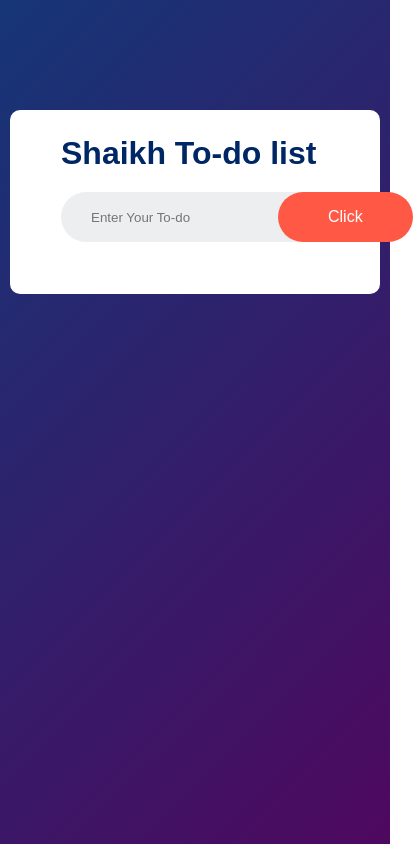
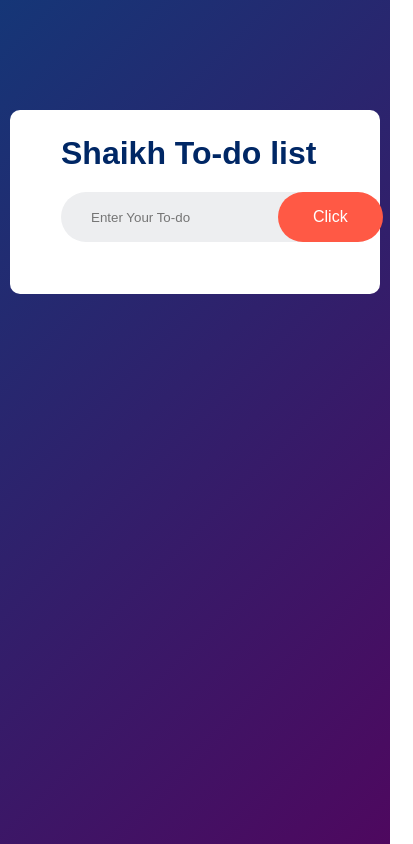
Before and after one commit to shaikhejaz102/Todo, a plain HTML site: page index.html in a window 390 px wide. Shown: the whole page, 413 px wide, since content can reach past the window. Drawn offline with Linux system fonts and the light colour scheme.

Commit message:
Update style.css

```diff
--- a/style.css
+++ b/style.css
@@ -106,3 +106,16 @@ ul li span{
 ul li span:hover{
     background: #edeef0;
 }
+
+@media screen and (max-width:425px) {
+    button {
+        border: none;
+        outline: none;
+        padding: 16px 35px !important;
+        background: #ff5945;
+        color: #fff;
+        font-size: 16px;
+        cursor: pointer;
+        border-radius: 40px;
+    }
+}
```
